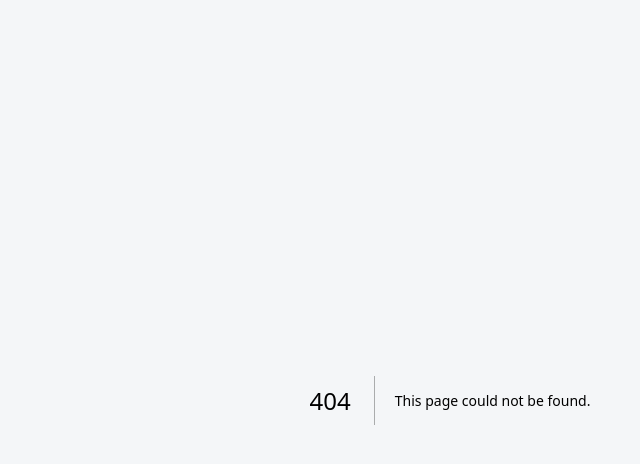
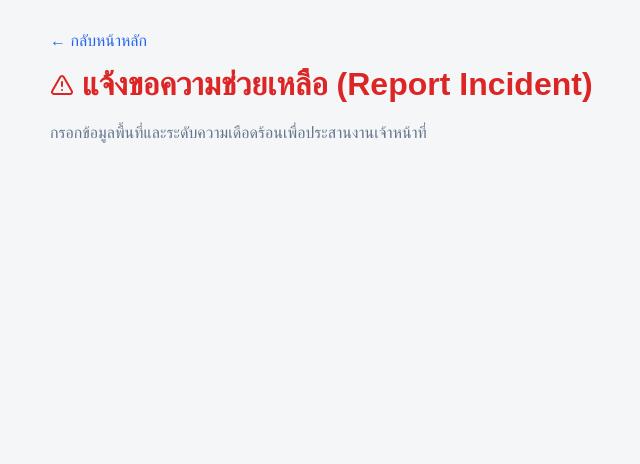
Before and after one commit to sopitkarn/thai-flood-tracker, a Next.js app: page /report-incident in a window 1280 px wide. Before the commit this address had no page. Shown: the top 464 px of the page, without its empty margins (190-830 px from the left). Built offline with nearby package versions, Linux system fonts and the light colour scheme.

Commit message:
Create page.js

```diff
--- /dev/null
+++ b/app/report-incident/page.js
@@ -0,0 +1,16 @@
+'use client';
+
+import Link from 'next/link';
+import { AlertTriangle } from 'lucide-react';
+
+export default function ReportIncidentPage() {
+  return (
+    <div style={{ padding: '2rem', maxWidth: '800px', margin: '0 auto' }}>
+      <Link href="/" style={{ color: '#2563eb', textDecoration: 'none' }}>← กลับหน้าหลัก</Link>
+      <h1 style={{ display: 'flex', alignItems: 'center', gap: '0.5rem', marginTop: '1rem', color: '#dc2626' }}>
+        <AlertTriangle color="#dc2626" /> แจ้งขอความช่วยเหลือ (Report Incident)
+      </h1>
+      <p style={{ color: '#64748b' }}>กรอกข้อมูลพื้นที่และระดับความเดือดร้อนเพื่อประสานงานเจ้าหน้าที่</p>
+    </div>
+  );
+}
```
